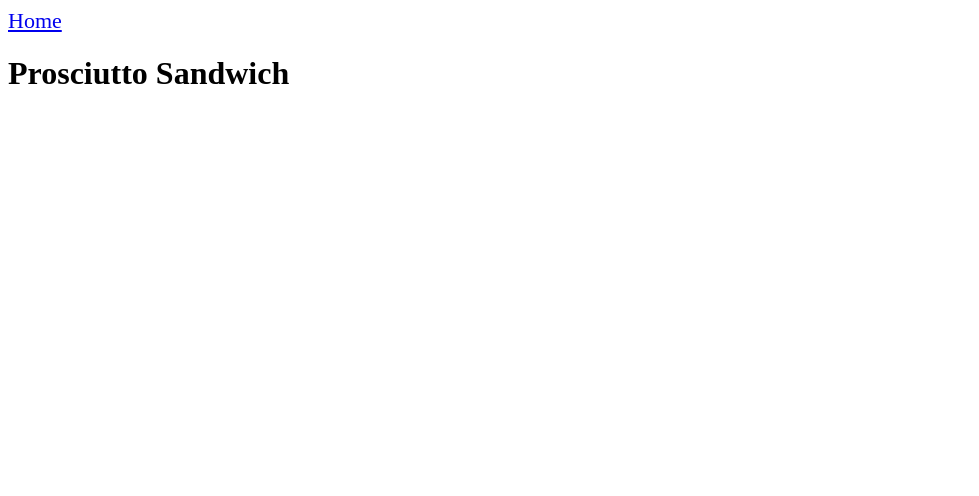
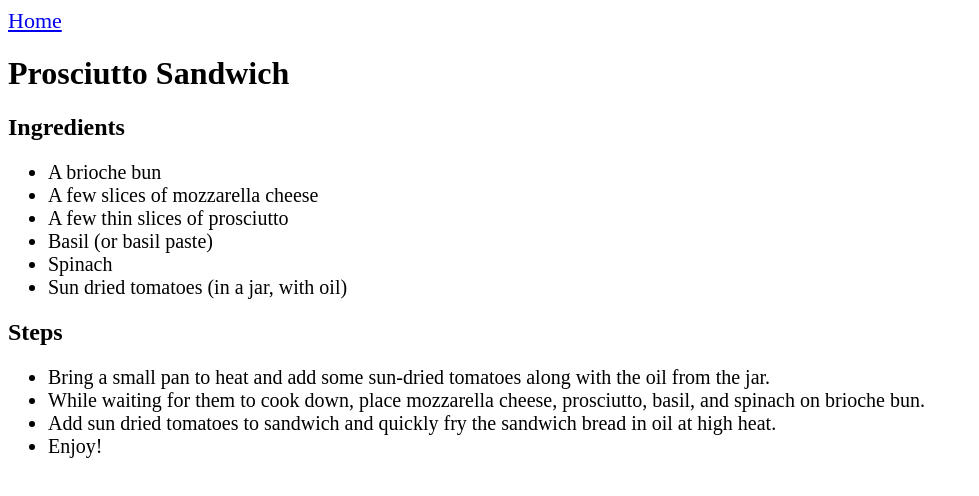
Before and after one commit to odd-jar/odin-recipes, a plain HTML site: page recipes/prosciuttoSandwich.html in a window 1280 px wide. Shown: the whole page, without its empty margins (0-979 px from the left). Drawn offline with Linux system fonts and the light colour scheme.

Commit message:
Added ingredients and instructions to prosciutto recipe

```diff
--- a/recipes/prosciuttoSandwich.html
+++ b/recipes/prosciuttoSandwich.html
@@ -18,8 +18,29 @@
         <!-- Image Goes Here -->
         <!-- Description Goes Here -->
         <!-- Paragraph (or two) -->
-        <!-- Ingredients (ul) -->
-        <!-- Steps (ol) -->
+        <h2>Ingredients</h2>
+
+        <ul>
+
+           <li style="font-size: 20px;">A brioche bun</li>
+           <li style="font-size: 20px;">A few slices of mozzarella cheese</li>
+           <li style="font-size: 20px;">A few thin slices of prosciutto</li>
+           <li style="font-size: 20px;">Basil (or basil paste)</li>
+           <li style="font-size: 20px;">Spinach</li>
+           <li style="font-size: 20px;">Sun dried tomatoes (in a jar, with oil)</li>
+
+        </ul>
+
+        <h2>Steps</h2>
+
+            <ul>
+
+                <li style="font-size: 20px;">Bring a small pan to heat and add some sun-dried tomatoes along with the oil from the jar.</li>
+                <li style="font-size: 20px;">While waiting for them to cook down, place mozzarella cheese, prosciutto, basil, and spinach on brioche bun.</li>
+                <li style="font-size: 20px;">Add sun dried tomatoes to sandwich and quickly fry the sandwich bread in oil at high heat.</li>
+                <li style="font-size: 20px;">Enjoy!</li>
+
+            </ul>
 
     </body>
 
```
